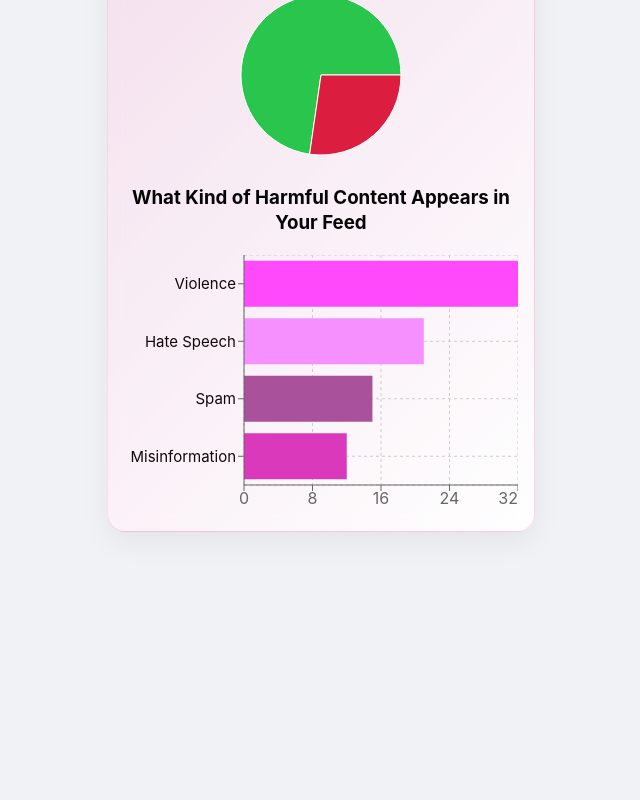
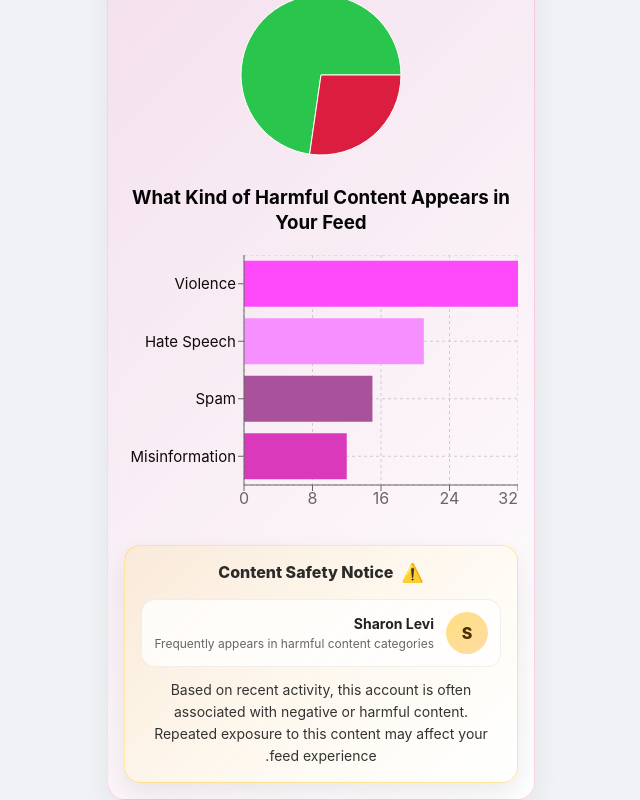
Before and after one commit to MayaAtwan/BeSafeHack5, a React (Vite) app in the folder Facebook_Mock/: page /feedback in a window 1280 px wide. Shown: the part 303-1103 px from the top of the page, without its empty margins (319-959 px from the left). Before the commit the page ends 835 px from the top, so only its background shows below. Built offline with nearby package versions, Linux system fonts and the light colour scheme.

Commit message:
Add: user warning card in feedback page

```diff
--- a/Facebook_Mock/pages/FeedbackPage.jsx
+++ b/Facebook_Mock/pages/FeedbackPage.jsx
@@ -1,6 +1,7 @@
 import ContentCategoryBarChart from "../src/components/ContentCategoryBarChart";
 import FeedbackHeader from "../src/components/FeedbackHeader";
 import SentimentPieChart from "../src/components/SentimentPieChart";
+import UserWarningCard from "../src/components/UserWarningCard";
 
 function FeedbackPage() {
     const positiveCount = 120;
@@ -44,6 +45,7 @@ function FeedbackPage() {
 
         <h3 style={{textAlign: "center"}}>What Kind of Harmful Content Appears in Your Feed</h3>
         <ContentCategoryBarChart data={categoriesData} />
+        <UserWarningCard username={"Sharon Levi"} />
 
     </div>
   );
--- a/Facebook_Mock/src/components/FeedbackButton.jsx
+++ b/Facebook_Mock/src/components/FeedbackButton.jsx
@@ -3,6 +3,8 @@ import React from 'react';
 import icon from '../../imges/button.png'
 import './FeedbackButton.css';
 import { useNavigate } from 'react-router-dom';
+import beSafeIcon from '../../imges/beSafe.png'
+
 
 function FeedbackButton() {
     const navigate = useNavigate();
@@ -15,7 +17,7 @@ function FeedbackButton() {
     >
       <img
         className="floating-feedback-icon"
-        src={icon}
+        src={beSafeIcon}
         alt="Feedback"
       />
     </button>
--- /dev/null
+++ b/Facebook_Mock/src/components/UserWarningCard.jsx
@@ -0,0 +1,123 @@
+import React from "react";
+
+export default function UserWarningCard({username}) {
+  if (!username) return null;
+
+  return (
+    <section style={styles.card}>
+      <header style={styles.header}>
+        <span style={styles.icon}>⚠️</span>
+        <h3 style={styles.title}>Content Safety Notice</h3>
+      </header>
+
+      <div style={styles.userRow}>
+        <div style={styles.avatar}>
+          {username.charAt(0).toUpperCase()}
+        </div>
+
+        <div>
+          <div style={styles.username}>{username}</div>
+          <div style={styles.meta}>
+            Frequently appears in harmful content categories
+          </div>
+        </div>
+      </div>
+
+      <p style={styles.description}>
+        Based on recent activity, this account is often associated with
+        negative or harmful content. Repeated exposure to this content
+        may affect your feed experience.
+      </p>
+    </section>
+  );
+}
+
+const styles = {
+  card: {
+    width: "100%",
+    padding: "16px",
+    borderRadius: 16,
+    background:
+      "linear-gradient(135deg, rgba(255, 193, 7, 0.12), rgba(255, 255, 255, 0.95))",
+    border: "1px solid rgba(255, 193, 7, 0.35)",
+    boxShadow: "0 10px 26px rgba(0,0,0,0.08)",
+    display: "flex",
+    flexDirection: "column",
+    alignItems: "center",
+    marginTop: 30,
+  },
+
+  header: {
+    display: "flex",
+    alignItems: "center",
+    justifyContent: "center",
+    gap: 8,
+    marginBottom: 12,
+  },
+
+  icon: {
+    fontSize: 18,
+    lineHeight: 1,
+  },
+
+  title: {
+    margin: 0,
+    fontSize: 16,
+    fontWeight: 800,
+    color: "#2b2b2b",
+    textAlign: "center",
+  },
+
+userRow: {
+  display: "flex",
+  alignItems: "center",
+  gap: 12,
+  padding: 12,
+  borderRadius: 14,
+  background: "rgba(255, 255, 255, 0.75)",
+  border: "1px solid rgba(0,0,0,0.06)",
+  marginTop: 4,
+  width: "100%",
+  justifyContent: "flex-start",
+},
+
+
+  avatar: {
+    width: 42,
+    height: 42,
+    borderRadius: "50%",
+    display: "flex",
+    alignItems: "center",
+    justifyContent: "center",
+    fontWeight: 800,
+    fontSize: 16,
+    background:
+      "linear-gradient(135deg, rgba(255, 193, 7, 0.5), rgba(255, 152, 0, 0.35))",
+    color: "#4a3000",
+    flexShrink: 0,
+  },
+
+  userText: {
+    textAlign: "left",
+  },
+
+  username: {
+    fontWeight: 700,
+    fontSize: 14,
+    color: "#222",
+  },
+
+  meta: {
+    fontSize: 12,
+    color: "#666",
+    marginTop: 2,
+  },
+
+  description: {
+    marginTop: 12,
+    fontSize: 14,
+    lineHeight: 1.55,
+    color: "#333",
+    textAlign: "center",
+  },
+};
```
Also changed, not shown: Facebook_Mock/imges/beSafe.png (added).
